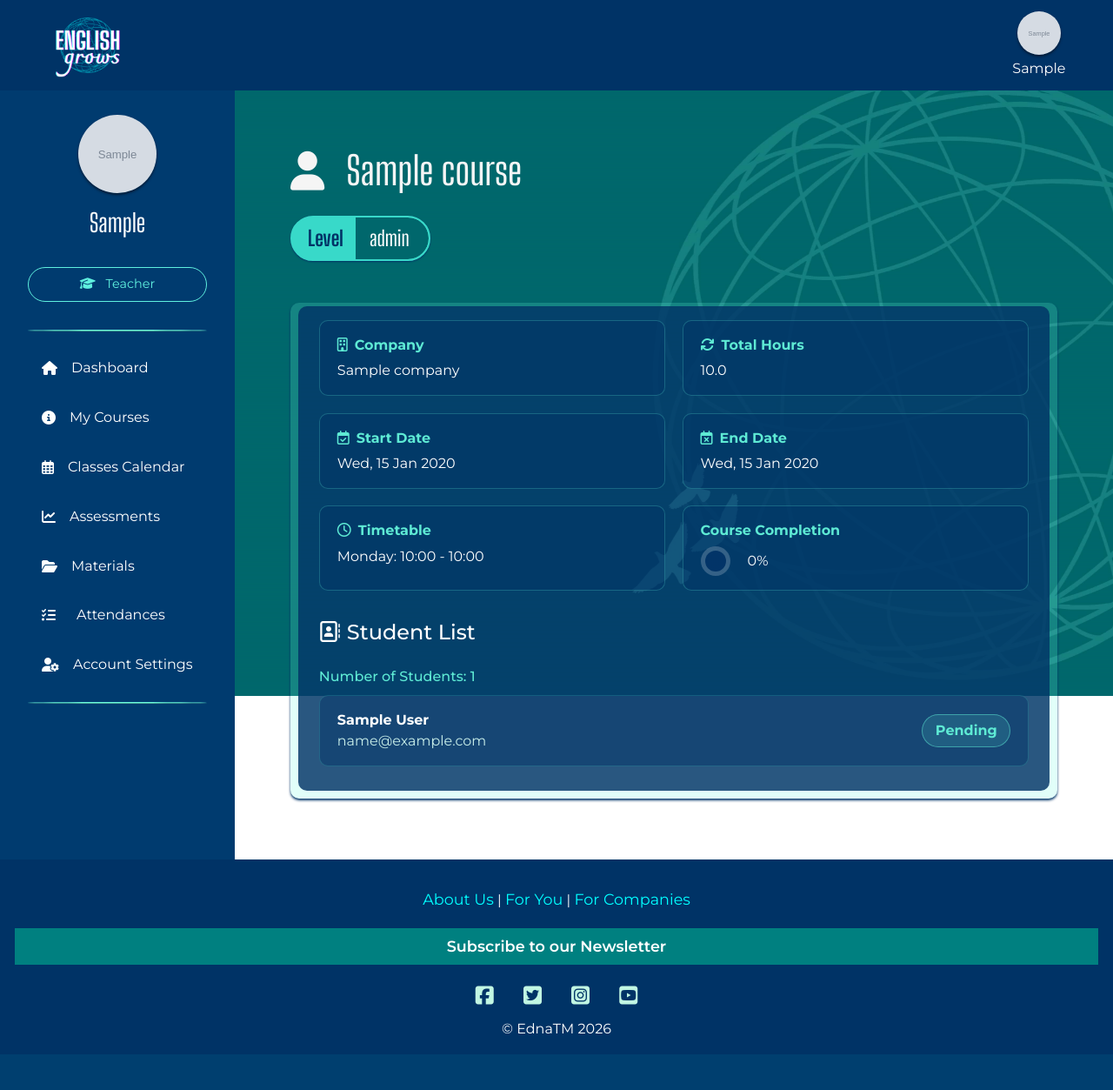
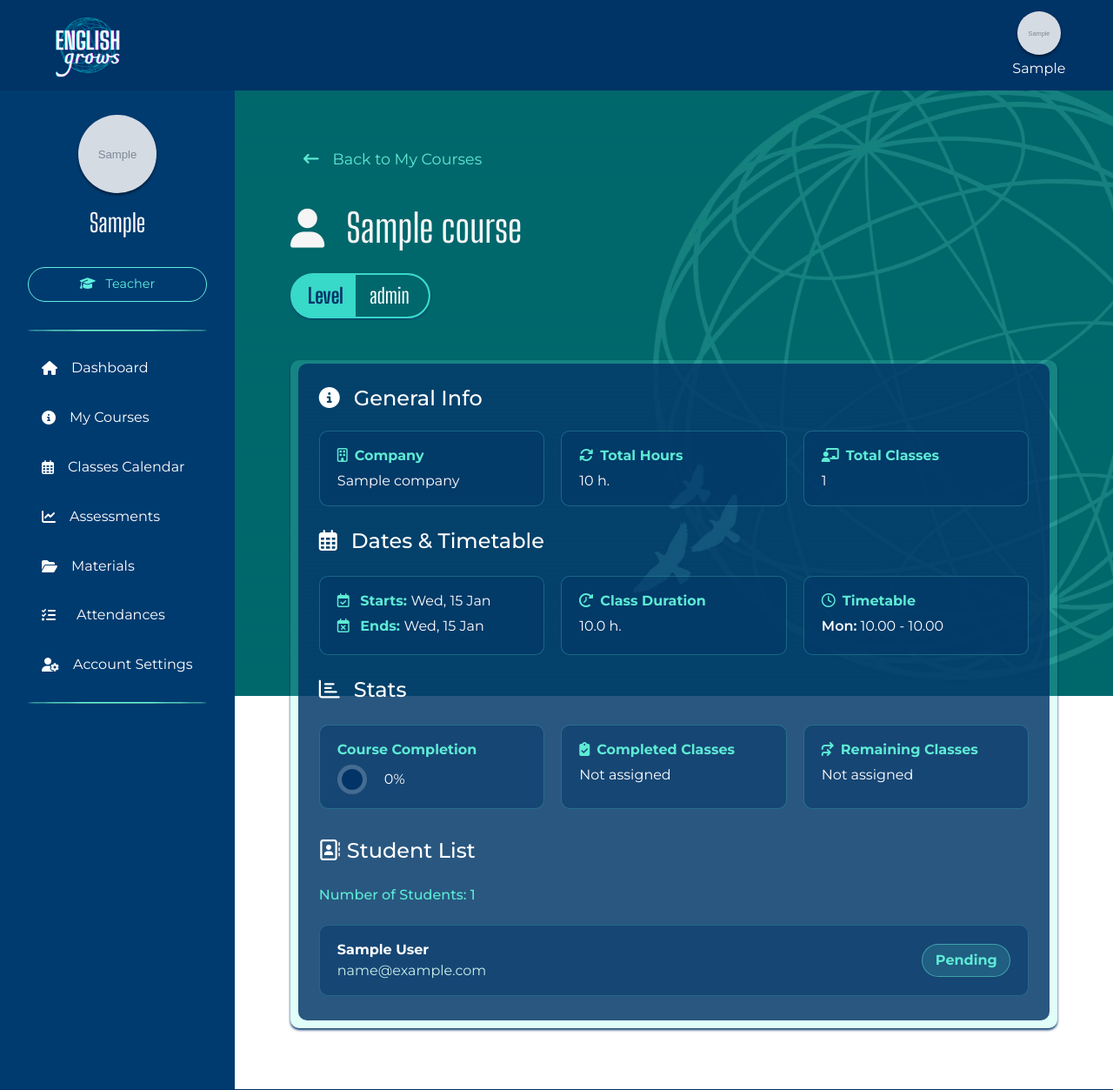
Before and after one commit to Ethra8/english-grows-new, a Django app: page /profiles/teacher/courses/1/ in a window 1280 px wide. Shown: the top 1253 px of the page at 87% size. Before the commit the page ends 1189 px from the top, so only its background shows below. Run offline with Django 5.2, Linux system fonts and the light colour scheme; a user stored in the database is signed in; tables that the repository leaves empty hold one stand-in row (values such as "Sample post"); grey boxes marked "Sample" are stand-in pictures; data that the repository does not hold is empty; some libraries are stand-ins or nearby versions; some web fonts are replaced.

Commit message:
Improve UI & view for techer_course_detail: In progress

```diff
--- a/courses/models.py
+++ b/courses/models.py
@@ -132,8 +132,41 @@ class Course(models.Model):
             return None
 
         # ceil() to make num. of classes a whole number
-        # eg: 6.66 classes = 7 classes
+        # Pushes upwards; eg: 6.66 classes = 7 classes
         return ceil(self.total_hours / self.class_duration)
+
+
+    @property
+    def final_class_duration(self):
+        """
+        The duration of the last class of the course,
+        if total_hours / class_duration is not a full number,
+        then last class' duration varies to adapt to total_hours
+        agreed with company/funds
+        """
+        if not self.total_hours or not self.class_duration:
+            return None
+
+        full_classes = self.total_hours // self.class_duration
+        remainder = self.total_hours % self.class_duration
+
+        if remainder == 0:
+            return self.class_duration
+
+        return remainder
+
+
+    @property
+    def has_short_final_class(self):
+        """
+        Boolean, returns True if last class is shorter,
+        then final_class_duration is served after
+        """
+        if not self.total_hours or not self.class_duration:
+            return False
+
+        return self.total_hours % self.class_duration != 0
+
 
     def generate_class_sessions(self):
         """
@@ -177,6 +210,8 @@ class Course(models.Model):
         enrolled_students = [enrollment.student for enrollment in active_enrollments]
 
         if not enrolled_students:
+
+
             raise ValidationError(
                 "This course has no active enrolled students."
             )
@@ -258,23 +293,36 @@ class Course(models.Model):
     def completion_percentage(self):
         now = timezone.now()
 
-        total_sessions = self.class_sessions.filter(
+        if self.total_sessions == 0:
+            return 0
+
+        return round((self.completed_sessions / self.total_sessions) * 100)
+
+    def __str__(self):
+        return self.name
+
+    @property
+    def total_sessions(self):
+        return self.class_sessions.filter(
             is_cancelled=False
         ).count()
 
-        completed_sessions = self.class_sessions.filter(
+
+    @property
+    def completed_sessions(self):
+        now = timezone.now()
+
+        return self.class_sessions.filter(
             is_cancelled=False,
             start_time__lt=now,
         ).count()
 
-        if total_sessions == 0:
-            return 0
-
-        return round((completed_sessions / total_sessions) * 100)
-
-    def __str__(self):
-        return self.name
-
+    @property
+    def remaining_sessions(self):
+        return max(
+            self.total_sessions - self.completed_sessions,
+            0
+        )
 
 class CourseTimetableSlot(models.Model):
     """
--- /dev/null
+++ b/courses/templatetags/course_extras.py
@@ -0,0 +1,15 @@
+# templatetags/course_extras.py
+
+from django import template
+
+register = template.Library()
+
+@register.filter
+def clean_decimal(value):
+    if value is None:
+        return ""
+
+    if value == int(value):
+        return int(value)
+
+    return value
--- a/profiles/static/profiles/css/teacher_profile.css
+++ b/profiles/static/profiles/css/teacher_profile.css
@@ -546,10 +546,21 @@
 
 
 /* COURSE DETAILS Page *************************** */
+.back-to-my-assigned-courses,
+.back-to-my-assigned-courses a {
+    color: #5eead4 !important;
+    font-size: 1.1rem;
+    font-weight: 400;
+    margin: 0 auto 2rem 0;
+}
+
+.back-to-my-assigned-courses i {
+    cursor: pointer;
+}
 
 .course-detail-grid {
     display: grid;
-    grid-template-columns: repeat(2, 1fr);
+    grid-template-columns: repeat(3, 1fr);
     gap: 1.2rem;
 }
 
@@ -564,11 +575,25 @@
 .course-detail-item strong {
     display: block;
     color: #5eead4;
-    margin-bottom: 0.35rem;
+    margin-bottom: 0.3rem;
 }
 
 .course-detail-item span {
     display: block;
+}
+
+.course-detail-item strong span {
+    display: inline;
+    color: #fff;
+    margin-bottom: 0 !important;
+    font-weight: 400;
+}
+
+.course-detail-item p {
+    display: inline;
+    color: #fff;
+    margin-bottom: 0;
+    font-weight: 600;
 }
 
 .completion-inline {
@@ -577,9 +602,9 @@
     gap: 0.75rem;
 }
 
-.students-list h4 {
+.assigned-courses-list h4 {
     color: #fff;
-    margin-bottom: 0;
+    margin-bottom: 0.8rem;
 }
 
 .students-list h4 span {
@@ -614,19 +639,6 @@
     font-weight: 700;
 }
 
-@media (max-width: 768px) {
-    .course-detail-grid {
-        grid-template-columns: 1fr;
-    }
-
-    .student-row {
-        flex-direction: column;
-        align-items: flex-start;
-        gap: 0.75rem;
-    }
-}
-
-
 
 @media (max-width: 1250px) {
 
@@ -660,7 +672,6 @@
     .today-calendar-btn {
         text-align: center;
     }
-
     /* END Today's Classes */
 
     /* ASSIGNED COURSES Page: Courses Assigned  */
@@ -671,8 +682,6 @@
 
     .course-stat {
         display: none;
-        /* border-left: none;
-        padding-left: 0; */
     }
 
     .btn-course-details {
@@ -680,6 +689,12 @@
         align-items: center;
         justify-content: center;
         text-align: center;
+    }
+
+    .course-detail-grid {
+        display: grid;
+        grid-template-columns: repeat(2, 1fr);
+        gap: 1.2rem;
     }
 
 
@@ -706,6 +721,21 @@
         max-width: calc((100% - 0.75rem) / 2);
     }
 
+
+}
+
+
+
+@media (max-width: 768px) {
+    .course-detail-grid {
+        grid-template-columns: 1fr;
+    }
+
+    .student-row {
+        flex-direction: column;
+        align-items: flex-start;
+        gap: 0.75rem;
+    }
 
 }
 
@@ -758,11 +788,10 @@
         align-items: stretch !important;
         gap: 1rem;
     }
-
     /* END Course Assigned BY STATUS */
 
+}
 
-}
 
 /* MUST STAY AT THE END OF CSS FILE */
 .assigned-course-row.course-hidden {
--- a/profiles/templates/profiles/student/my_attendance.html
+++ b/profiles/templates/profiles/student/my_attendance.html
@@ -112,7 +112,7 @@
                                 <strong>Upcoming Lessons</strong>
                                 <span>{{ active_enrollment.upcoming_classes|default:"0" }}</span>
                             </div>
-                        </div>
+                        </div>                    sss
                     </div>
 
                     <div class="col-12 wrapper-attendance-accordion mt-4">
--- a/profiles/templates/profiles/teacher/teacher_course_detail.html
+++ b/profiles/templates/profiles/teacher/teacher_course_detail.html
@@ -1,6 +1,7 @@
 {% extends "profiles/profile.html" %}
 {% load static %}
 {% load date_extras %}
+{% load course_extras %}
 
 
 {% block extra_title %}| My Groups {% endblock %}
@@ -20,6 +21,9 @@
 
     <header class="mb-5">
         <div class="row">
+            <div class="col-12 mb-2">
+                <p class="back-to-my-assigned-courses"><a href="{% url 'profiles:teacher_courses' %}" class="text-white"><i class="fa-solid fa-arrow-left-long mr-3"></i>Back to My Courses</a></p>
+            </div>
             <div class="col-12 mb-4 ml-0 pl-0 d-flex align-items-center">
                 <h1 class="mb-0">
                 {% if enrollments|length == 1 %}
@@ -52,8 +56,8 @@
 
         <div class="assigned-courses-list">
 
+            <h4><i class="fa-solid fa-circle-info mr-3"></i>General Info</h4>
             <div class="course-detail-grid">
-
                 <div class="course-detail-item">
                     <strong><i class="fa-regular fa-building mr-2"></i>Company</strong>
                     <span>{{ course.company|default:"Individual course" }}</span>
@@ -61,17 +65,38 @@
 
                 <div class="course-detail-item">
                     <strong><i class="fa-solid fa-arrows-rotate mr-2"></i>Total Hours</strong>
-                    <span>{{ course.total_hours }}</span>
+                    <span>{{ course.total_hours|clean_decimal }} h.</span>
                 </div>
 
                 <div class="course-detail-item">
-                    <strong><i class="fa-regular fa-calendar-check mr-2"></i>Start Date</strong>
-                    <span>{{ course.start_date|date:"D, j M Y" }}</span>
+                    <strong><i class="fa-solid fa-chalkboard-user mr-2"></i>Total Classes</strong>
+                    <span>{{ course.number_of_classes|default:"Not assigned" }}</span>
+                </div>
+            </div>
+
+            <h4 class="mt-3 mb-3"><i class="fa-regular fa-calendar-days mr-3"></i>Dates & Timetable</h4>
+            <div class="course-detail-grid">
+                <div class="course-detail-item">
+                    <span>
+                       <strong>
+                            <i class="fa-regular fa-calendar-check mr-2"></i>
+                            Starts:
+                            <span>{{ course.start_date|date:"D, j M" }}</span>
+                        </strong>
+                        <strong>
+                            <i class="fa-regular fa-calendar-xmark mr-2"></i>
+                            Ends:
+                            <span>{{ course.end_date|date:"D, j M"|default:"Not assigned" }}</span>
+                        </strong>
+                    </span>
                 </div>
 
                 <div class="course-detail-item">
-                    <strong><i class="fa-regular fa-calendar-xmark mr-2"></i>End Date</strong>
-                    <span>{{ course.end_date|date:"D, j M Y"|default:"Not assigned" }}</span>
+                    <strong><i class="fa-solid fa-clock-rotate-left fa-flip-horizontal mr-2"></i></i>Class Duration</strong>
+                    <span>{{ course.class_duration|default:"Not assigned" }} h.</span>
+                    {% if course.has_short_final_class %}
+                    <span class="bold"><i class="fa-solid fa-triangle-exclamation mr-2"></i>Last class: {{ course.final_class_duration }} h.</span>
+                    {% endif %}
                 </div>
 
                 <div class="course-detail-item">
@@ -79,16 +104,19 @@
                     {% if course.timetable_slots.all %}
                         {% for slot in course.timetable_slots.all %}
                             <span>
-                                {{ slot.get_day_of_week_display }}:
-                                {{ slot.start_time|time:"H:i" }} -
-                                {{ slot.end_time|time:"H:i" }}
+                                <p>{{ slot.get_day_of_week_display|slice:":3" }}:</p>
+                                {{ slot.start_time|time:"H.i" }} -
+                                {{ slot.end_time|time:"H.i" }}
                             </span>
                         {% endfor %}
                     {% else %}
                         <span>Not assigned</span>
                     {% endif %}
                 </div>
+            </div>
 
+            <h4 class="mt-3 mb-3"><i class="fa-regular fa-chart-bar mr-3"></i>Stats</h4>
+            <div class="course-detail-grid">
                 <div class="course-detail-item completion-detail">
                     <strong>Course Completion</strong>
 
@@ -101,8 +129,16 @@
                         <span>{{ course.completion_percentage }}%</span>
                     </div>
                 </div>
+                <div class="course-detail-item">
+                    <strong><i class="fa-solid fa-clipboard-check mr-2"></i>Completed Classes</strong>
+                    <span>{{ course.completed_sessions|default:"Not assigned" }}</span>
+                </div>
+                <div class="course-detail-item">
+                    <strong><i class="fa-solid fa-arrows-turn-right mr-2"></i>Remaining Classes</strong>
+                    <span>{{ course.remaining_sessions|default:"Not assigned" }}</span>
+                </div>
+            </div>
 
-            </div>
 
             <div class="students-list mt-4">
                 <h4><i class="fa-regular fa-address-book mr-2"></i></i>Student List
--- a/profiles/views.py
+++ b/profiles/views.py
@@ -383,11 +383,13 @@ def teacher_dashboard(request):
         )
     )
 
-    return render(request, "profiles/teacher/teacher_dashboard.html", {
+    context = {
         "courses": courses,
         "todays_sessions": todays_sessions,
         "today": today,
-    })
+    }
+
+    return render(request, "profiles/teacher/teacher_dashboard.html", context)
 
 
 
@@ -462,18 +464,22 @@ def teacher_course_detail(request, course_id):
         .order_by("start_time")
     )
 
+    now = timezone.now()
+
+    completed_sessions = course.class_sessions.filter(
+        is_cancelled=False,
+        start_time__lt=now,
+    ).count()
+
     context = {
         "profile": profile,
         "course": course,
         "enrollments": enrollments,
         "sessions": sessions,
+        "completed_sessions": completed_sessions,
     }
 
-    return render(
-        request,
-        "profiles/teacher/teacher_course_detail.html",
-        context
-    )
+    return render(request, "profiles/teacher/teacher_course_detail.html", context)
 
 
 @login_required
```
Also changed, not shown: courses/templatetags/__init__.py (added).
